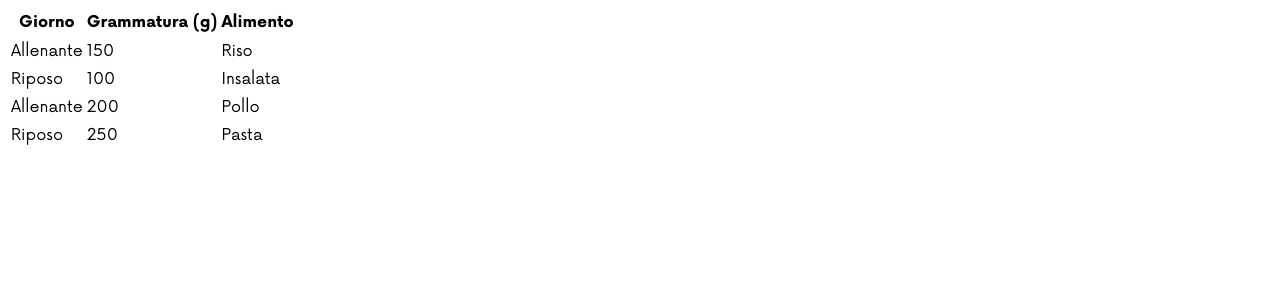
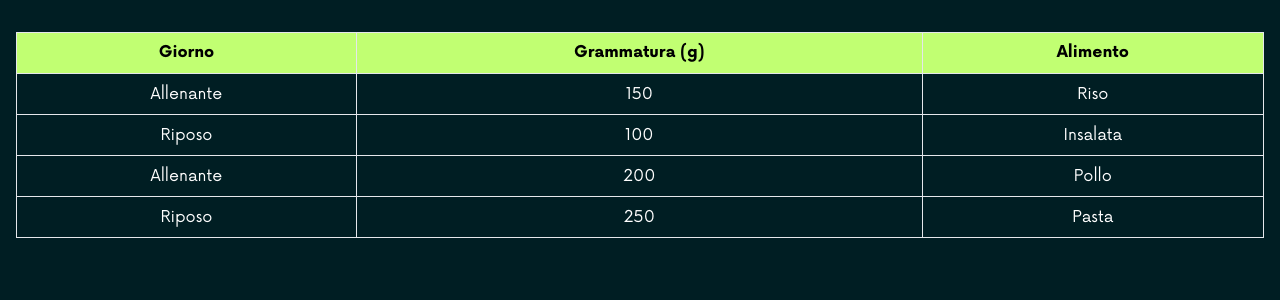
Before and after one commit to develhope/FS28-Team2-Project4, a React (Vite) app in the folder stayfit-app/: page / in a window 1280 px wide. Shown: the top 300 px of the page. Built offline with nearby package versions, Linux system fonts and the light colour scheme.

Commit message:
create due tabelle con dati di prova

```diff
--- a/stayfit-app/src/App.jsx
+++ b/stayfit-app/src/App.jsx
@@ -1,6 +1,7 @@
 import { BrowserRouter as Router, Route, Routes } from 'react-router-dom';
 import Alimentazione from './MyComponents/Alimentazione';
 import Esercizio from './MyComponents/Esercizio';
+import './App.css';
 
 const App = () => {
   return (
--- a/stayfit-app/src/MyComponents/Alimentazione.jsx
+++ b/stayfit-app/src/MyComponents/Alimentazione.jsx
@@ -1,8 +1,7 @@
 import { useState } from "react";
 
 const Alimentazione = () => {
-    // Rimuoviamo il livello extra di array
-    const [dieta, setDieta] = useState([
+    const [nutrition, setNutrition] = useState([
         { "giorno": "Allenante", "grammatura": 150, "alimento": "Riso" },
         { "giorno": "Riposo", "grammatura": 100, "alimento": "Insalata" },
         { "giorno": "Allenante", "grammatura": 200, "alimento": "Pollo" },
@@ -11,20 +10,20 @@ const Alimentazione = () => {
 
     return (
         <div className="overflow-x-auto mt-4">
-            <table className="min-w-full border-collapse border border-green-700">
+            <table className="min-w-full border-collapse border border-secondary-gray">
                 <thead>
-                    <tr className="bg-gray-200">
-                        <th className="border border-gray-300 p-2">Giorno</th>
-                        <th className="border border-gray-300 p-2">Grammatura (g)</th>
-                        <th className="border border-gray-300 p-2">Alimento</th>
+                    <tr className="bg-secondary-green">
+                        <th className="border borde-secondary-gray p-2">Giorno</th>
+                        <th className="border borde-secondary-gray p-2">Grammatura (g)</th>
+                        <th className="border borde-secondary-gray p-2">Alimento</th>
                     </tr>
                 </thead>
                 <tbody>
-                    {dieta.map((item, index) => (
-                        <tr key={index}>
-                            <td className="border border-gray-300 p-2">{item.giorno}</td>
-                            <td className="border border-gray-300 p-2">{item.grammatura}</td>
-                            <td className="border border-gray-300 p-2">{item.alimento}</td>
+                    {nutrition.map((item, index) => (
+                        <tr className="text-white" key={index}>
+                            <td className="border borde-secondary-gray p-2">{item.giorno}</td>
+                            <td className="border borde-secondary-gray p-2">{item.grammatura}</td>
+                            <td className="border borde-secondary-gray p-2">{item.alimento}</td>
                         </tr>
                     ))}
                 </tbody>
--- a/stayfit-app/src/MyComponents/Esercizio.jsx
+++ b/stayfit-app/src/MyComponents/Esercizio.jsx
@@ -1,7 +1,6 @@
 import { useState } from 'react';
 
 const Esercizio = () => {
-  // Stato che contiene i dati degli esercizi
   const [exercises, setExercises] = useState([
     { giorno: 'Lunedì', esercizio: 'Squat', set: 4, rep: 10, rest: 1.5 },
     { giorno: 'Martedì', esercizio: 'Panca Piana', set: 3, rep: 8, rest: 2 },
@@ -24,7 +23,7 @@ const Esercizio = () => {
         </thead>
         <tbody>
           {exercises.map((exercise, index) => (
-            <tr key={index}>
+            <tr className='text-white' key={index}>
               <td className="border border-secondary-gray p-2">{exercise.giorno}</td>
               <td className="border border-secondary-gray p-2">{exercise.esercizio}</td>
               <td className="border border-secondary-gray p-2">{exercise.set}</td>
```
